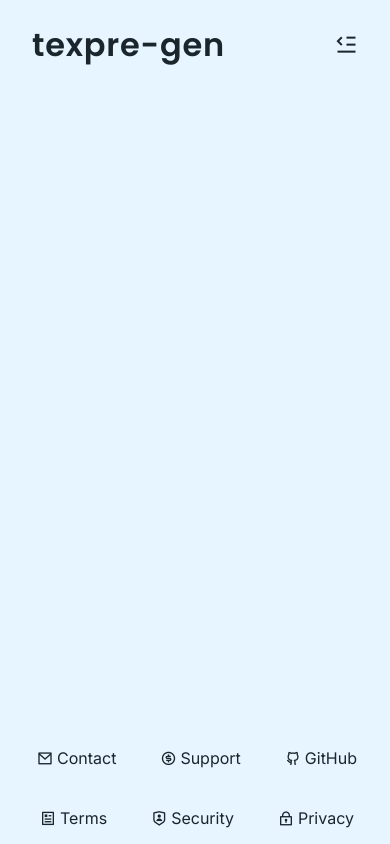
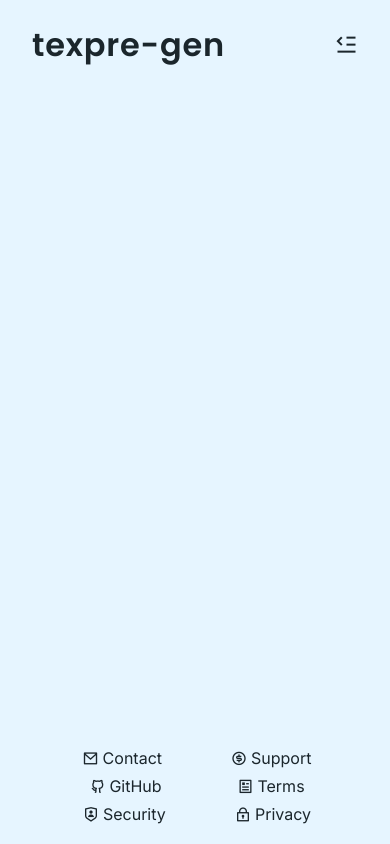
Before and after one commit to agxpro-z/texpregen, a Next.js app: page / in a window 390 px wide. Built offline with nearby package versions, Linux system fonts and the light colour scheme.

Commit message:
[UI/Components] NavList: Use 'margin' instead of 'gap'
'gap' adding extra margin on top and bottom which is
making footer navbar ugly on mobile devices.

```diff
--- a/app/ui/components/navList.module.css
+++ b/app/ui/components/navList.module.css
@@ -2,8 +2,7 @@
   align-items: center;
   display: flex;
   flex-wrap: wrap;
-  gap: 2.5rem;
-  justify-content: center;
+  justify-content: space-evenly;
   list-style: none;
   padding-left: 0px;
 }
--- a/app/ui/components/navListItem.module.css
+++ b/app/ui/components/navListItem.module.css
@@ -3,6 +3,7 @@
 }
 
 .li {
+  margin: 0.25rem 1.15rem;
   transition: 0.2s ease-in-out 0s;
 }
 
```
